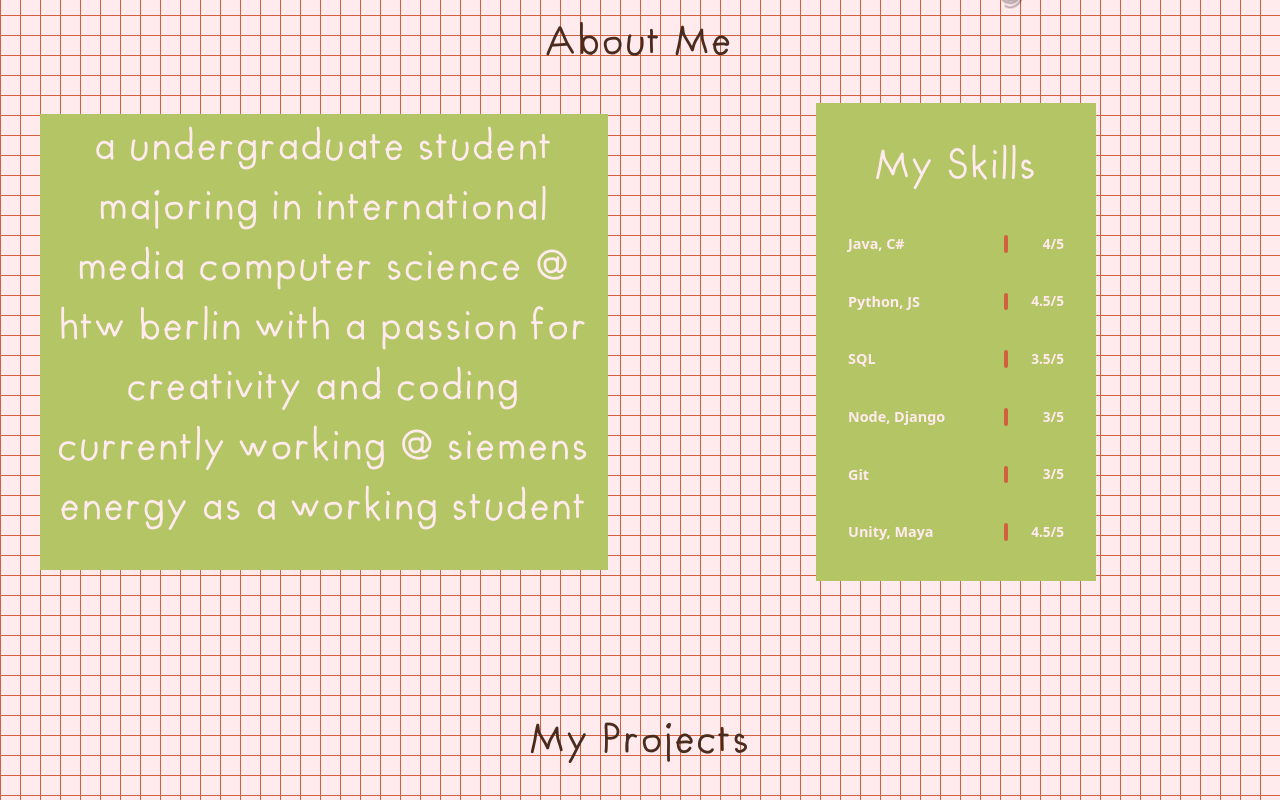
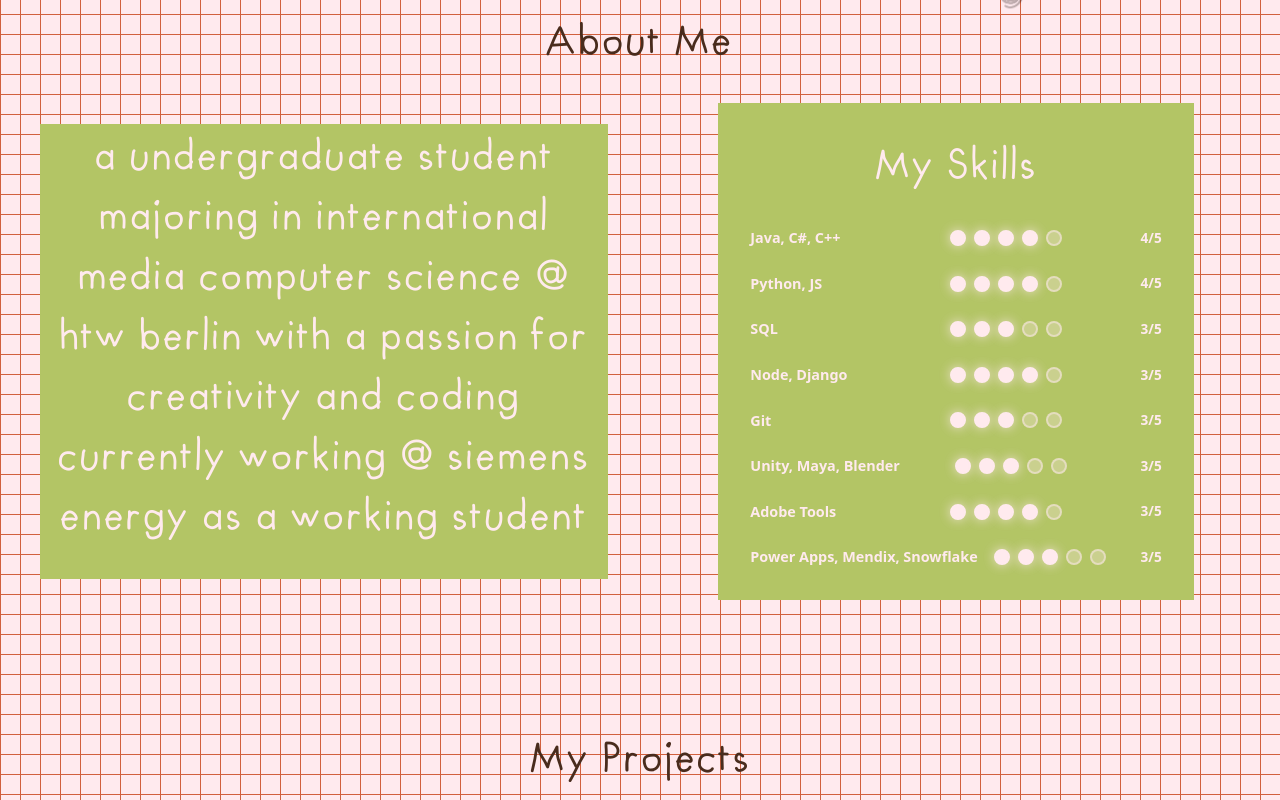
Before and after one commit to estellaaaa/portfolio, a React (Vite) app: page / in a window 1280 px wide. Shown: the part 652-1452 px from the top of the page. Built offline with nearby package versions, Linux system fonts and the light colour scheme.

Commit message:
back to old skill set

```diff
--- a/src/App.tsx
+++ b/src/App.tsx
@@ -1,4 +1,3 @@
-// import viteLogo from '/vite.svg'
 import { useState } from 'react'
 import logo from './assets/logo.png'
 import circle from './assets/circle.png'
@@ -251,42 +250,117 @@ function App() {
             <div className="caption">
               <h2>My Skills</h2>
               <div className="skills-grid">
-                {(
-                  [
-                    { name: 'Java, C#', level: 4 },
-                    { name: 'Python, JS', level: 4.5 },
-                    { name: 'SQL', level: 3.5 },
-                    { name: 'Node, Django', level: 3 },
-                    { name: 'Git', level: 3 },
-                    { name: 'Unity, Maya', level: 4.5 },
-                  ] as { name: string; level: number }[]
-                ).map((skill) => (
-                  <div className="skill-item" key={skill.name}>
-                    <span className="skill-name">{skill.name}</span>
-                    <div
-                      className="skill-scale"
-                      style={{
-                        background: '#fff',
-                        border: '2px solid #D1603D',
-                        borderRadius: 9999,
-                        overflow: 'hidden',
-                        height: '1.1rem',
-                        margin: '0.5rem 0',
-                      }}
-                    >
-                      <div
-                        className="skill-bar"
-                        style={{
-                          height: '100%',
-                          background: '#D1603D',
-                          width: `${(skill.level / 5) * 100}%`,
-                          transition: 'width 400ms ease',
-                        }}
-                      />
+                <div className="skill-item">
+                  <span className="skill-name">Java, C#, C++</span>
+                  <div className="skill-scale">
+                    <div className="scale-dots">
+                      <span className="dot filled"></span>
+                      <span className="dot filled"></span>
+                      <span className="dot filled"></span>
+                      <span className="dot filled"></span>
+                      <span className="dot"></span>
                     </div>
-                    <span className="skill-level">{Number.isInteger(skill.level) ? `${skill.level}/5` : `${skill.level}/5`}</span>
                   </div>
-                ))}
+                  <span className="skill-level">4/5</span>
+                </div>
+
+                <div className="skill-item">
+                  <span className="skill-name">Python, JS</span>
+                  <div className="skill-scale">
+                    <div className="scale-dots">
+                      <span className="dot filled"></span>
+                      <span className="dot filled"></span>
+                      <span className="dot filled"></span>
+                      <span className="dot filled"></span>
+                      <span className="dot"></span>
+                    </div>
+                  </div>
+                  <span className="skill-level">4/5</span>
+                </div>
+
+                <div className="skill-item">
+                  <span className="skill-name">SQL</span>
+                  <div className="skill-scale">
+                    <div className="scale-dots">
+                      <span className="dot filled"></span>
+                      <span className="dot filled"></span>
+                      <span className="dot filled"></span>
+                      <span className="dot"></span>
+                      <span className="dot"></span>
+                    </div>
+                  </div>
+                  <span className="skill-level">3/5</span>
+                </div>
+
+                <div className="skill-item">
+                  <span className="skill-name">Node, Django</span>
+                  <div className="skill-scale">
+                    <div className="scale-dots">
+                      <span className="dot filled"></span>
+                      <span className="dot filled"></span>
+                      <span className="dot filled"></span>
+                      <span className="dot filled"></span>
+                      <span className="dot"></span>
+                    </div>
+                  </div>
+                  <span className="skill-level">3/5</span>
+                </div>
+
+                <div className="skill-item">
+                  <span className="skill-name">Git</span>
+                  <div className="skill-scale">
+                    <div className="scale-dots">
+                      <span className="dot filled"></span>
+                      <span className="dot filled"></span>
+                      <span className="dot filled"></span>
+                      <span className="dot"></span>
+                      <span className="dot"></span>
+                    </div>
+                  </div>
+                  <span className="skill-level">3/5</span>
+                </div>
+
+                <div className="skill-item">
+                  <span className="skill-name">Unity, Maya, Blender</span>
+                  <div className="skill-scale">
+                    <div className="scale-dots">
+                      <span className="dot filled"></span>
+                      <span className="dot filled"></span>
+                      <span className="dot filled"></span>
+                      <span className="dot"></span>
+                      <span className="dot"></span>
+                    </div>
+                  </div>
+                  <span className="skill-level">3/5</span>
+                </div>
+
+                <div className="skill-item">
+                  <span className="skill-name">Adobe Tools</span>
+                  <div className="skill-scale">
+                    <div className="scale-dots">
+                      <span className="dot filled"></span>
+                      <span className="dot filled"></span>
+                      <span className="dot filled"></span>
+                      <span className="dot filled"></span>
+                      <span className="dot"></span>
+                    </div>
+                  </div>
+                  <span className="skill-level">3/5</span>
+                </div>
+
+                <div className="skill-item">
+                  <span className="skill-name">Power Apps, Mendix, Snowflake</span>
+                  <div className="skill-scale">
+                    <div className="scale-dots">
+                      <span className="dot filled"></span>
+                      <span className="dot filled"></span>
+                      <span className="dot filled"></span>
+                      <span className="dot"></span>
+                      <span className="dot"></span>
+                    </div>
+                  </div>
+                  <span className="skill-level">3/5</span>
+                </div>
               </div>
             </div>
           </div>
```
